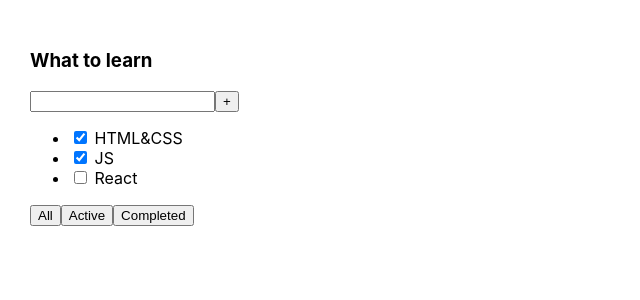
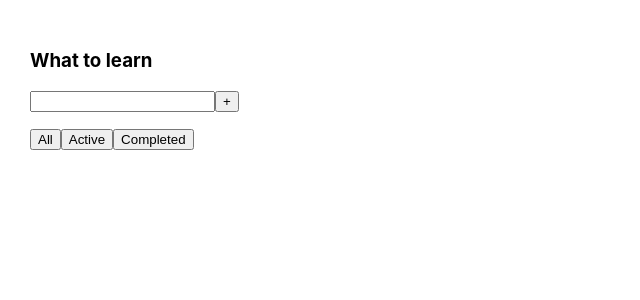
Before and after one commit to Oops14/main_todo, a React (Create React App) app: page / in a window 1280 px wide. Shown: the top 300 px of the page, without its empty margins (0-640 px from the left). Built offline with nearby package versions, Linux system fonts and the light colour scheme.

Commit message:
checked functionality

```diff
--- /dev/null
+++ b/src/components/TodoForm.tsx
@@ -0,0 +1,25 @@
+import React, { useState } from "react";
+
+type TodoFormType = {
+    addTodo: (addTodo: any) => void
+}
+
+export const TodoForm = (props: TodoFormType) => {
+    const [item, setItem] = useState('');
+    // React.useEffect(() => console.log("data", item), [item]);
+
+
+    return (
+        <div className="todo-form">
+            <input value={item} onChange={(e) => {
+                e.preventDefault();
+
+                setItem(e.target.value);
+            }} />
+            <button onClick={() => {
+                props.addTodo(item);
+                setItem('');
+            }}>+</button>
+        </div>
+    );
+};
--- a/src/components/TodoList.tsx
+++ b/src/components/TodoList.tsx
@@ -1,26 +1,48 @@
-import React from "react";
+import React, { useState } from "react";
 import { v4 as uuidv4 } from "uuid";
+import { TodoForm } from "./TodoForm";
 
+type TodosType = {
+    id: string;
+    todoItemName: string;
+    isDone?: boolean;
+};
 
 export const TodoList = () => {
+    const [todos, setTodos] = useState<Array<TodosType>>([]);
+    React.useEffect(() => console.log("data", todos), [todos]);
+
+    let addTodo = (addTodo: string) => {
+        setTodos([
+            ...todos,
+            {
+                id: uuidv4(),
+                todoItemName: addTodo,
+                isDone: false,
+            },
+        ]);
+    };
+
     return (
         <div>
             <h3>What to learn</h3>
-            <div>
-                <input />
-                <button>+</button>
-            </div>
-            <ul>
-                <li>
-                    <input type="checkbox" checked={true} />{" "}
-                    <span>HTML&CSS</span>
-                </li>
-                <li>
-                    <input type="checkbox" checked={true} /> <span>JS</span>
-                </li>
-                <li>
-                    <input type="checkbox" checked={false} /> <span>React</span>
-                </li>
+            <TodoForm addTodo={addTodo} />
+            <ul className="todo-list">
+                {todos.map((item) => {
+                    return (
+                        <li key={item.id}>
+                            <input
+                                type="checkbox"
+                                onClick={() => {
+                                    item.isDone
+                                        ? (item.isDone = false)
+                                        : (item.isDone = true);
+                                }}
+                            />
+                            <span>{item.todoItemName}</span>
+                        </li>
+                    );
+                })}
             </ul>
             <div>
                 <button>All</button>
```
